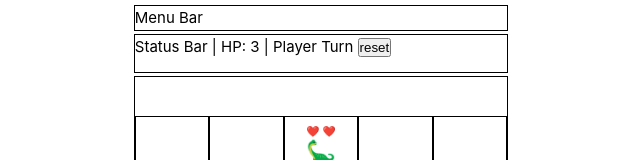
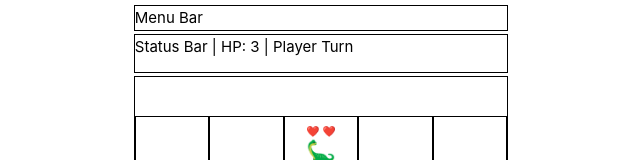
Before and after one commit to rickyxyz/tris, a Vue app: page / in a window 1280 px wide. Shown: the top 160 px of the page, without its empty margins (319-959 px from the left). Built offline with nearby package versions, Linux system fonts and the light colour scheme.

Commit message:
chore: remove unused prop, button

```diff
--- a/src/App.vue
+++ b/src/App.vue
@@ -103,10 +103,8 @@ export default {
     <div id="status_bar">
       Status Bar | HP: {{ this.player.health }} |
       {{ this.isPlayerTurn ? "Player Turn" : "Computer Turn" }}
-      <button @click="resetStage">reset</button>
     </div>
     <GameArea
-      :isMobile="isMobile"
       :level="level"
       :selectedMove="selectedMoveIndex"
       :isPlayerTurn="isPlayerTurn"
```
